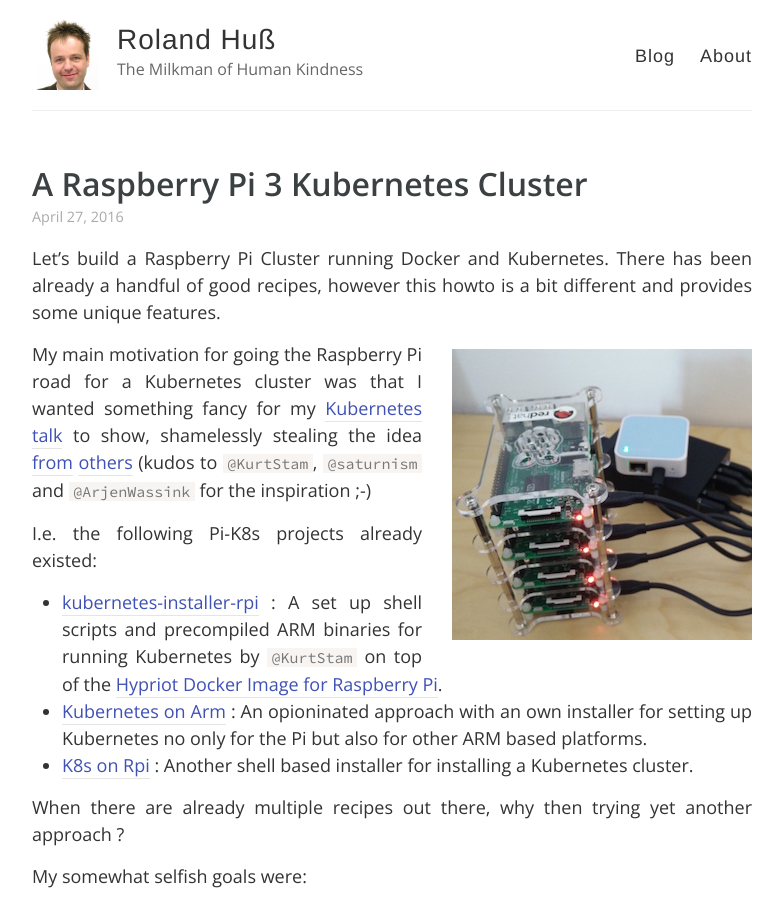
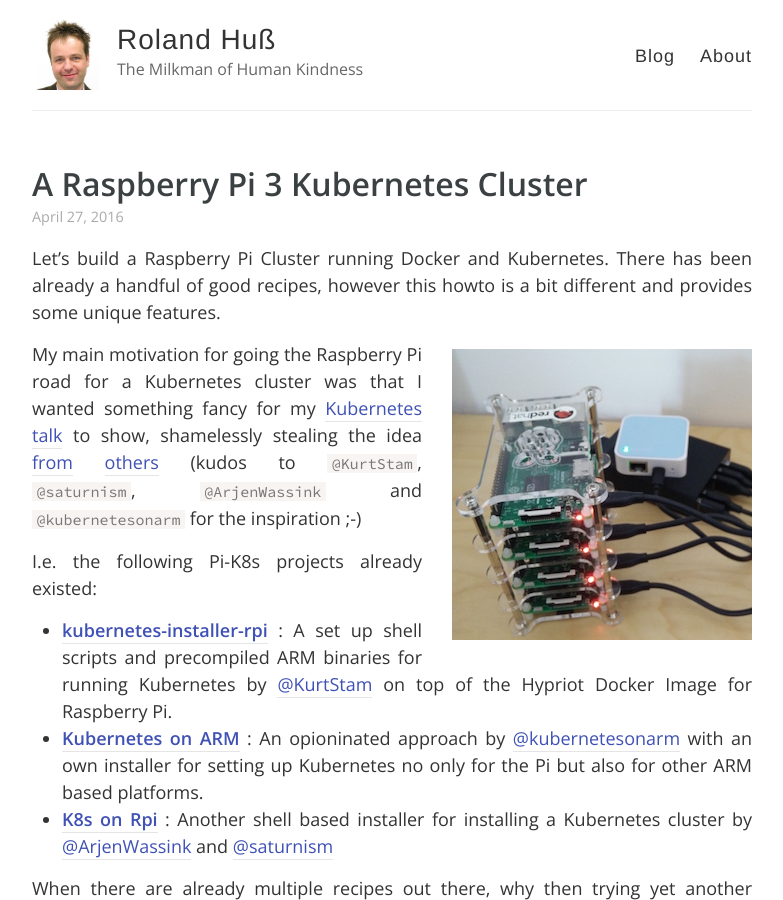
Before and after one commit to rhuss/rhuss.github.io, a Jekyll site: the page built from _posts/2016-04-27-kubernetes-on-raspberry-pi3.md, in a window 1280 px wide and 900 px high. Shown: the whole window, without its empty margins (248-1031 px from the left). Built offline with Jekyll 4.4.1, drawn with Linux system fonts in a browser that asks for light colours; nearby versions of some CDN libraries; comment, search, counter and statistics services are not loaded.

Commit message:
Update references

```diff
--- a/_posts/2016-04-27-kubernetes-on-raspberry-pi3.md
+++ b/_posts/2016-04-27-kubernetes-on-raspberry-pi3.md
@@ -8,13 +8,13 @@ Let's build a Raspberry Pi Cluster running Docker and Kubernetes. There has been
 <!-- more -->
 <img src="../images/pi_cluster.jpg" style="float:right; margin: 50px 0px 20px 30px"/>
 
-My main motivation for going the Raspberry Pi road for a Kubernetes cluster was that I wanted something fancy for my [Kubernetes talk](https://github.com/rhuss/jax-kubernetes-2016) to show, shamelessly stealing the idea [from](https://opensource.com/life/16/2/build-a-kubernetes-cloud-with-raspberry-pi) [others](https://www.youtube.com/watch?time_continue=4&v=AAS5Mq9EktI) (kudos to `@KurtStam`, `@saturnism` and `@ArjenWassink` for the inspiration ;-)
+My main motivation for going the Raspberry Pi road for a Kubernetes cluster was that I wanted something fancy for my [Kubernetes talk](https://github.com/rhuss/jax-kubernetes-2016) to show, shamelessly stealing the idea [from](https://opensource.com/life/16/2/build-a-kubernetes-cloud-with-raspberry-pi) [others](https://www.youtube.com/watch?time_continue=4&v=AAS5Mq9EktI) (kudos to `@KurtStam`, `@saturnism`,  `@ArjenWassink` and `@kubernetesonarm` for the inspiration ;-)
 
 I.e. the following Pi-K8s projects already existed:
 
-* [kubernetes-installer-rpi](https://github.com/Project31/kubernetes-installer-rpi) : A set up shell scripts and precompiled ARM binaries for running  Kubernetes by `@KurtStam` on top of the [Hypriot Docker Image for Raspberry Pi](http://blog.hypriot.com/downloads/).
-* [Kubernetes on Arm](https://github.com/luxas/kubernetes-on-arm) : An opioninated approach with an own installer for setting up Kubernetes no only for the Pi but also for other ARM based platforms.
-* [K8s on Rpi](https://github.com/awassink/k8s-on-rpi) : Another shell based installer for installing a Kubernetes cluster.
+* **[kubernetes-installer-rpi](https://github.com/Project31/kubernetes-installer-rpi)** : A set up shell scripts and precompiled ARM binaries for running  Kubernetes by [@KurtStam](https://twitter.com/KurtStam) on top of the Hypriot Docker Image for Raspberry Pi.
+* **[Kubernetes on ARM](https://github.com/luxas/kubernetes-on-arm)** : An opioninated approach by [@kubernetesonarm](https://twitter.com/kubernetesonarm) with an own installer for setting up Kubernetes no only for the Pi but also for other ARM based platforms.
+* **[K8s on Rpi](https://github.com/awassink/k8s-on-rpi)** : Another shell based installer for installing a Kubernetes cluster by [@ArjenWassink](https://twitter.com/ArjenWassink) and [@saturnism](https://twitter.com/saturnism)
 
 When there are already multiple recipes out there, why then trying yet another approach ?
 
```
